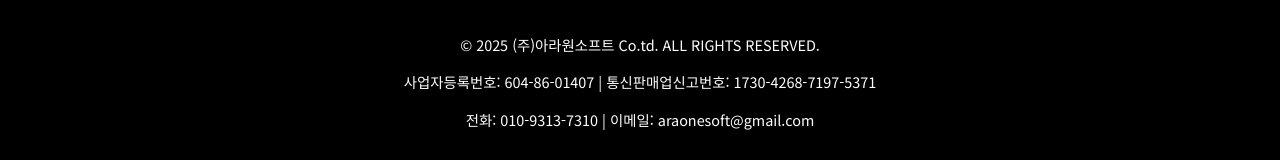
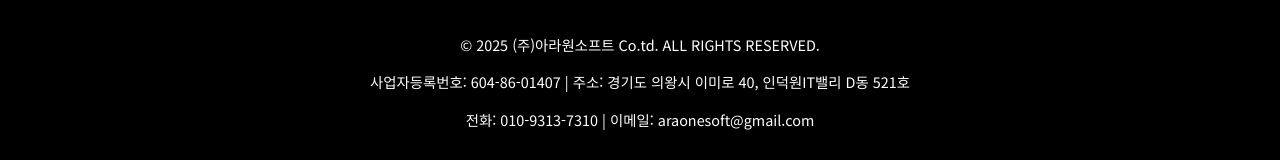
Before and after one commit to dalnim/omr, a plain HTML site: page index.html in a window 1280 px wide. Shown: the part 3368-3528 px from the top of the page. Drawn offline with Linux system fonts and the light colour scheme.

Commit message:
주소 추가

```diff
--- a/index.html
+++ b/index.html
@@ -126,7 +126,7 @@
     <div class="container">
       <p>&copy; 2025 (주)아라원소프트 Co.td. ALL RIGHTS RESERVED.</p>
       <p>
-        사업자등록번호: 604-86-01407 | 통신판매업신고번호: 1730-4268-7197-5371
+        사업자등록번호: 604-86-01407 | 주소: 경기도 의왕시 이미로 40, 인덕원IT밸리 D동 521호
       </p>
       <p>
         전화: <a href="tel:01093137310">010-9313-7310</a> |
```
